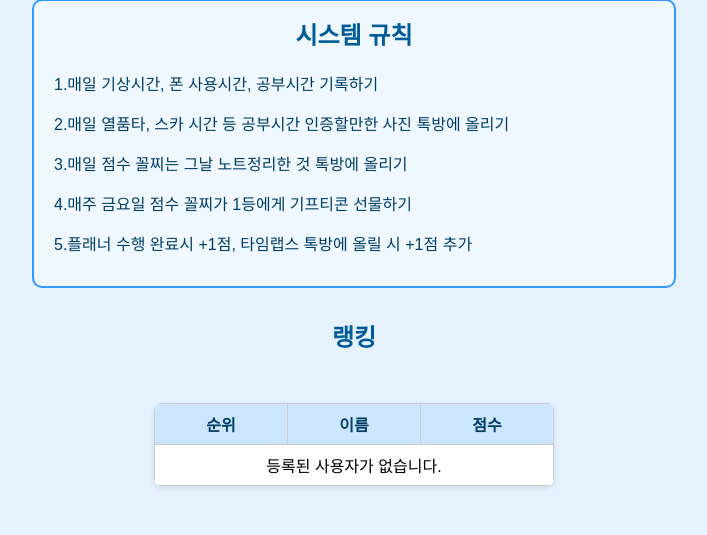
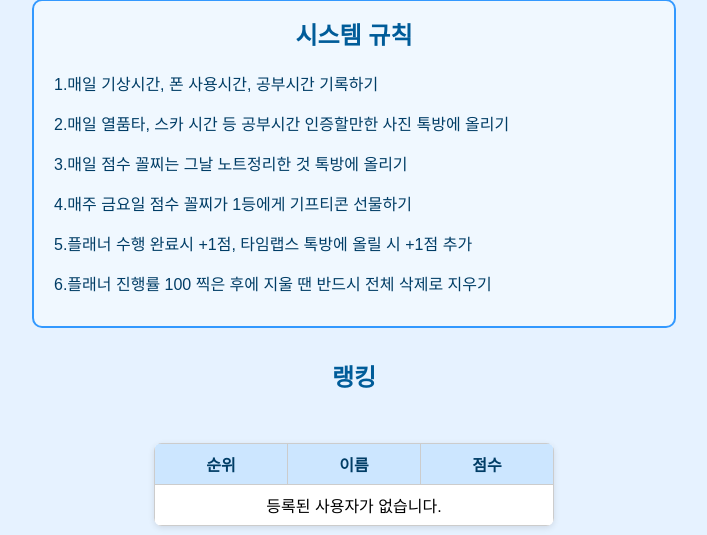
Before and after one commit to elzpdl09/studing-web, a Flask app: template templates/main.html in a window 1280 px wide. Shown: the part 110-645 px from the top of the page, without its empty margins (286-993 px from the left). Run offline with Flask 3, Linux system fonts and the light colour scheme; the template is opened without the code that fills it, so the values that code supplies are empty.

Commit message:
규칙 6번 추가

```diff
--- a/templates/main.html
+++ b/templates/main.html
@@ -258,6 +258,9 @@
     <p>
       5.플래너 수행 완료시 +1점, 타임랩스 톡방에 올릴 시 +1점 추가
   </p>
+    <p>
+      6.플래너 진행률 100 찍은 후에 지울 땐 반드시 전체 삭제로 지우기
+  </p>
 </section>
 
 {% for user in user_list %}
```
